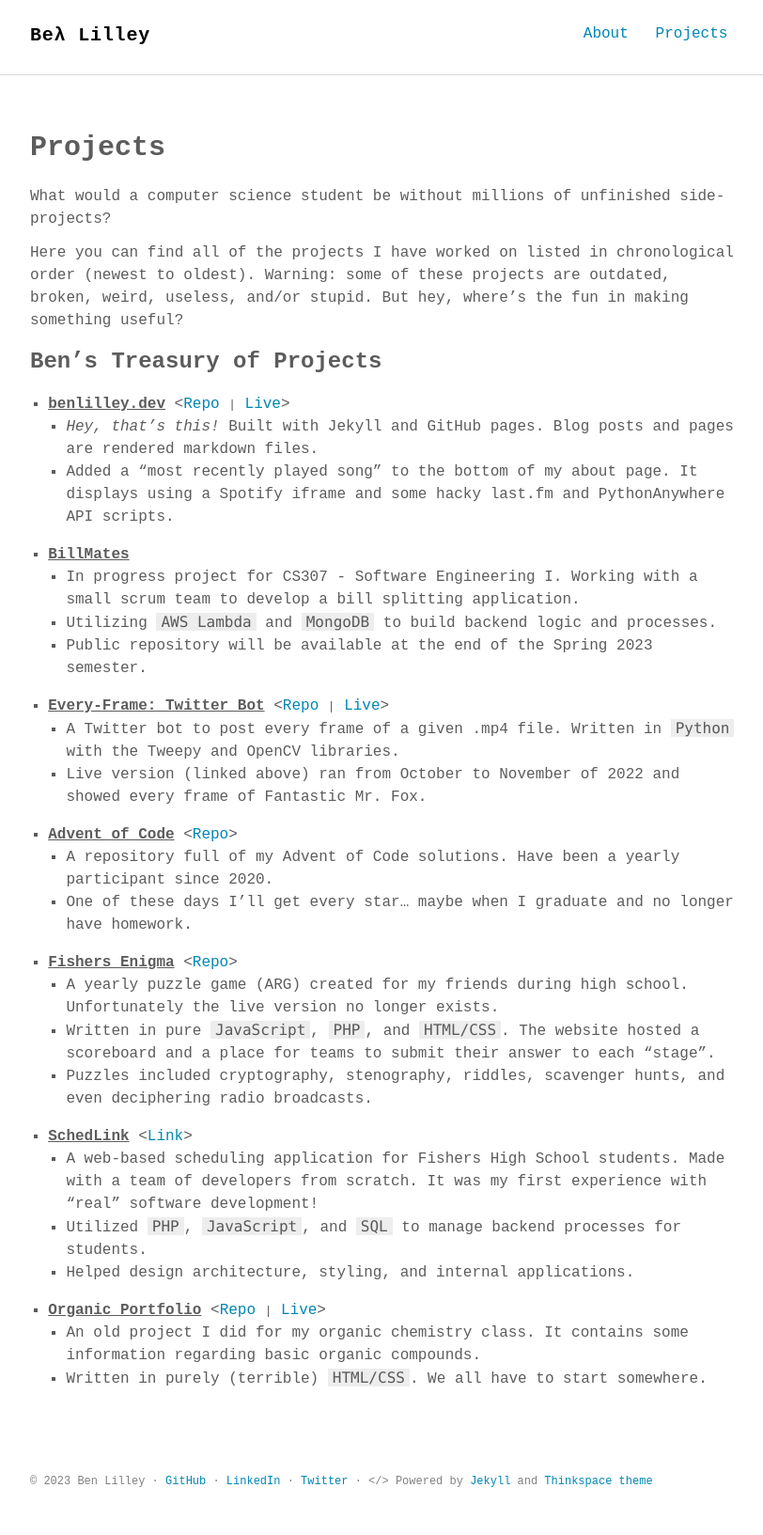
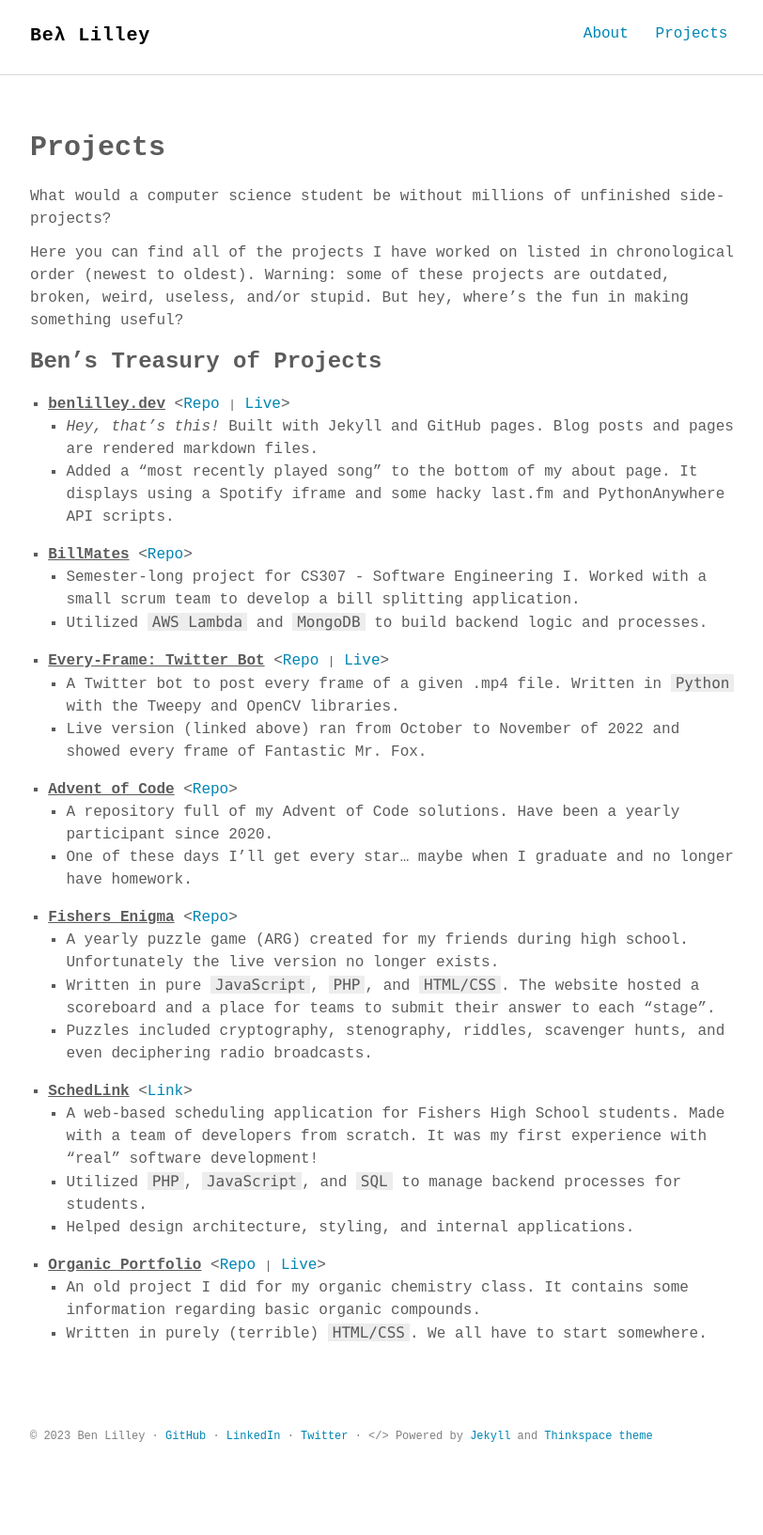
Before and after one commit to bunceandbean/bunceandbean.github.io, a Jekyll site: the page built from docs/projects.md, in a window 1280 px wide. Shown: the whole page at 94% size, without its empty margins (232-1044 px from the left). Built offline with Jekyll 4.4.1, drawn with Linux system fonts in a browser that asks for light colours; some web fonts are replaced; after the commit the page ends 1585 px from its top, so only the background shows below that.

Commit message:
Project Update

```diff
--- a/docs/projects.md
+++ b/docs/projects.md
@@ -16,11 +16,10 @@ Here you can find all of the projects I have worked on listed in chronological o
     * Added a "most recently played song" to the bottom of my about page. It displays using a Spotify iframe and some hacky last.fm and PythonAnywhere API scripts.
     <br>
 
-* <div><strong><u>BillMates</u></strong></div>
+* <div><strong><u>BillMates</u></strong> &lt;<a href = "https://github.com/BillMates-CS307/BillMates-backend">Repo</a>> </div>
 
-    * In progress project for CS307 - Software Engineering I. Working with a small scrum team to develop a bill splitting application.
-    * Utilizing `AWS Lambda` and `MongoDB` to build backend logic and processes.
-    * Public repository will be available at the end of the Spring 2023 semester.
+    * Semester-long project for CS307 - Software Engineering I. Worked with a small scrum team to develop a bill splitting application.
+    * Utilized `AWS Lambda` and `MongoDB` to build backend logic and processes.
     <br>
 * <div> <strong><u>Every-Frame: Twitter Bot</u></strong> &lt;<a href = "https://github.com/bunceandbean/every-frame-twitter-bot">Repo</a> <span style = "font-size: 80%">|</span> <a href = "https://twitter.com/MrFoxFrames"> Live</a>> </div>
 
```
